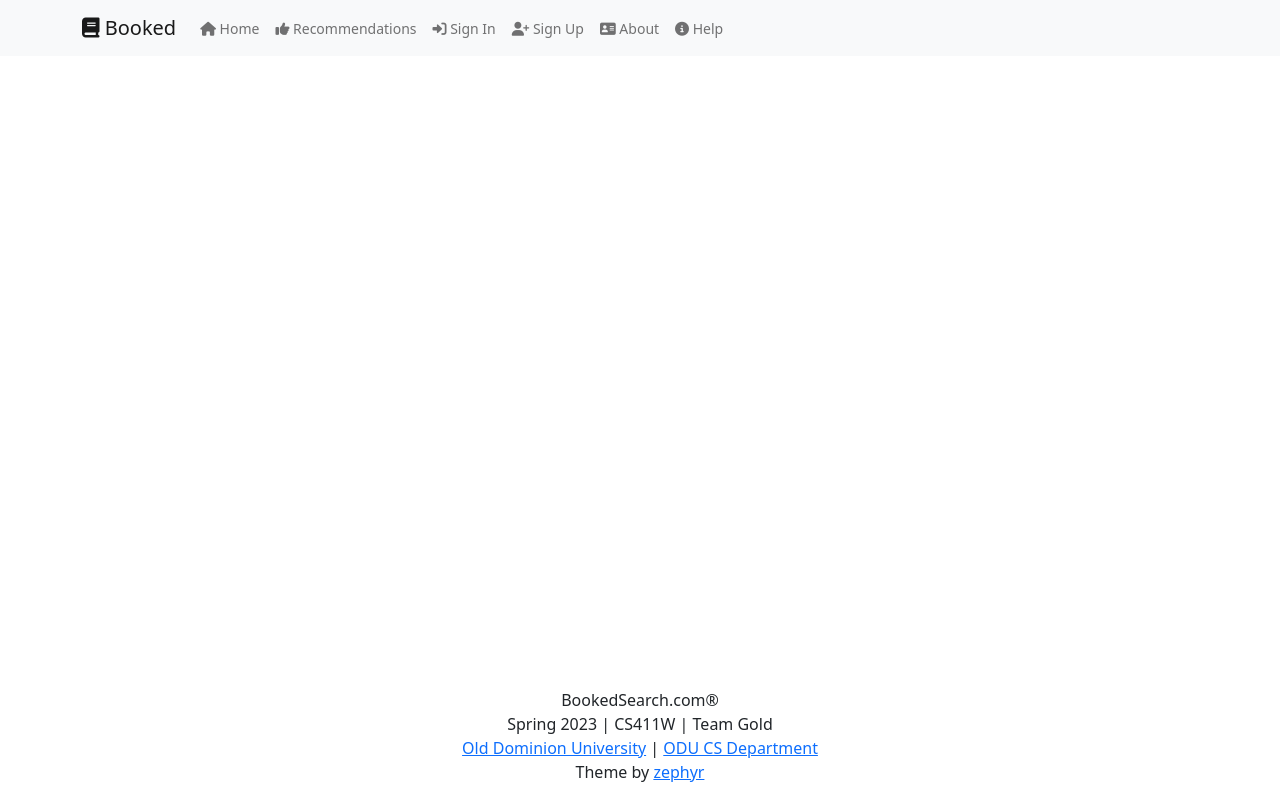
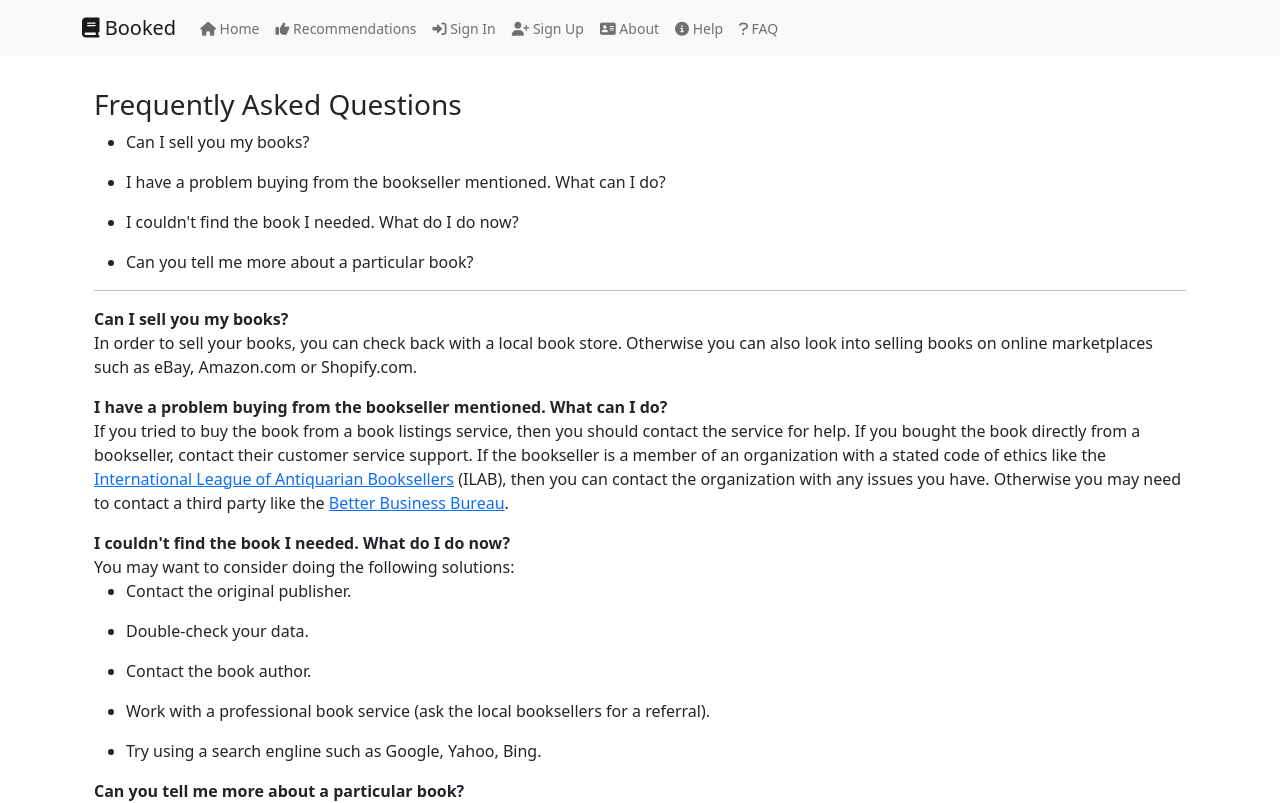
Before and after one commit to lvSojen/2023-Spring-CS411W-GOLD, a React (Create React App) app in the folder frontend/: page /FAQ in a window 1280 px wide. Shown: the top 803 px of the page. Built offline with nearby package versions, Linux system fonts and the light colour scheme.

Commit message:
Added FAQ section to BookedSearch website

```diff
--- a/frontend/src/App.js
+++ b/frontend/src/App.js
@@ -10,6 +10,7 @@ import SignUpScreen from "./screens/SignUpScreen"
 import SearchResultScreen from "./screens/SearchResultScreen"
 import RecommendationsScreen from "./screens/RecommendationsScreen"
 import HelpScreen from "./screens/HelpScreen"
+import FAQScreen from "./screens/FAQScreen"
 function App() {
   return (
     <BrowserRouter>
@@ -33,6 +34,7 @@ function App() {
                 exact
               ></Route>
               <Route path="/help" element={<HelpScreen />} exact></Route>
+              <Route path="/FAQ" element={<FAQScreen/>} exact></Route>
             </Routes>
           </Container>
         </main>
--- /dev/null
+++ b/frontend/src/components/common/FAQ.js
@@ -0,0 +1,93 @@
+import React from "react"
+import { Link } from "react-router-dom"
+
+function FAQ() {
+  return (
+       <div>
+          <h3>Frequently Asked Questions</h3>
+           <ul>
+            <li>
+              Can I sell you my books?
+            </li>
+           </ul>
+           <ul>
+            <li>
+              I have a problem buying from the bookseller mentioned. What can I do?
+            </li>
+           </ul>
+           <ul>
+            <li>
+            I couldn't find the book I needed. What do I do now?
+            </li>
+           </ul>
+           <ul>
+            <li>
+              Can you tell me more about a particular book?
+            </li>
+           </ul>
+           <hr style={{ border: "none", height: "1px", backgroundColor: "black", cursor: "default" }} />
+           <dt id="1">Can I sell you my books?</dt>
+           <dd>
+            <p>
+              In order to sell your books, you can check back with a local book store.
+              Otherwise you can also look into selling books on online marketplaces such as eBay, Amazon.com or Shopify.com.
+            </p>
+           </dd>
+           <dt id="2">I have a problem buying from the bookseller mentioned. What can I do?</dt>
+           <dd>
+            <p>
+              If you tried to buy the book from a book listings service, then you should contact the service for help.
+              If you bought the book directly from a bookseller, contact their customer service support.
+              If the bookseller is a member of an organization with a stated code of ethics like the <a href="http://www.ilab-lila.com/">International League of Antiquarian Booksellers</a> (ILAB), then you can contact the organization with any issues you have.
+              Otherwise you may need to contact a third party like the <a href="http://www.bbb.org/">Better Business Bureau</a>.
+            </p>
+           </dd>
+           <dt id="3">I couldn't find the book I needed. What do I do now?</dt>
+           <dd>
+            <p>
+              You may want to consider doing the following solutions:
+              <ul>
+                <li>
+                  Contact the original publisher.
+                </li>
+              </ul>
+              <ul>
+                <li>
+                  Double-check your data.
+                </li>
+              </ul>
+              <ul>
+                <li>
+                  Contact the book author.
+                </li>
+              </ul>
+              <ul>
+                <li>
+                  Work with a professional book service (ask the local booksellers for a referral).
+                </li>
+              </ul>
+              <ul>
+                <li>
+                  Try using a search engline such as Google, Yahoo, Bing.
+                </li>
+              </ul>
+            </p>
+           </dd>
+           <dt id="4">Can you tell me more about a particular book?</dt>
+           <dd>
+            <p>
+              No. Everything listed on the BookedSearch website is what we know from the booksellers.
+              If you want to know more about the book please contact the booksellers.
+            </p>
+           </dd>
+           <dt id="5">Does BookedSearch include orders outside of the United States?</dt>
+           <dd>
+            <p>
+              The only distributors for bookbuyers are within the United States of America.
+            </p>
+           </dd>
+    </div>
+  );
+}
+
+export default FAQ;
--- a/frontend/src/components/page/Header.js
+++ b/frontend/src/components/page/Header.js
@@ -51,6 +51,9 @@ function Header() {
               <Nav.Link href="/help">
                 <i class="fa-sharp fa-solid fa-circle-info"></i> Help
               </Nav.Link>
+              <Nav.Link href="/FAQ">
+                <i class="fa-solid fa-question"></i> FAQ
+              </Nav.Link>
             </Nav>
           </Navbar.Collapse>
         </Container>
--- /dev/null
+++ b/frontend/src/screens/FAQScreen.js
@@ -0,0 +1,13 @@
+import React from "react"
+import FAQ from "../components/common/FAQ"
+import { Container } from "react-bootstrap"
+
+function FAQScreen() {
+  return (
+    <Container className="py-3">
+      <FAQ/>
+    </Container>
+  )
+}
+
+export default FAQScreen
```
